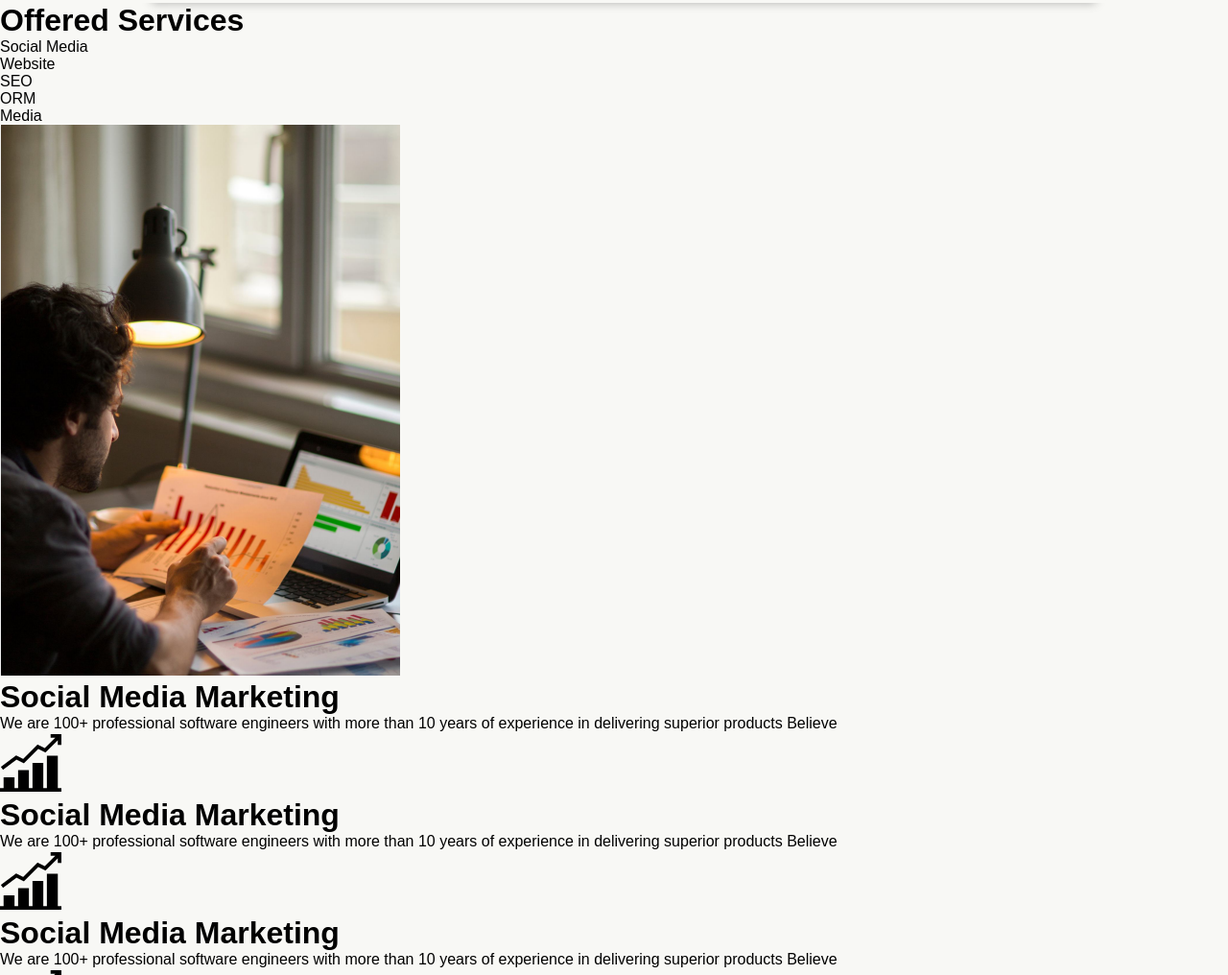
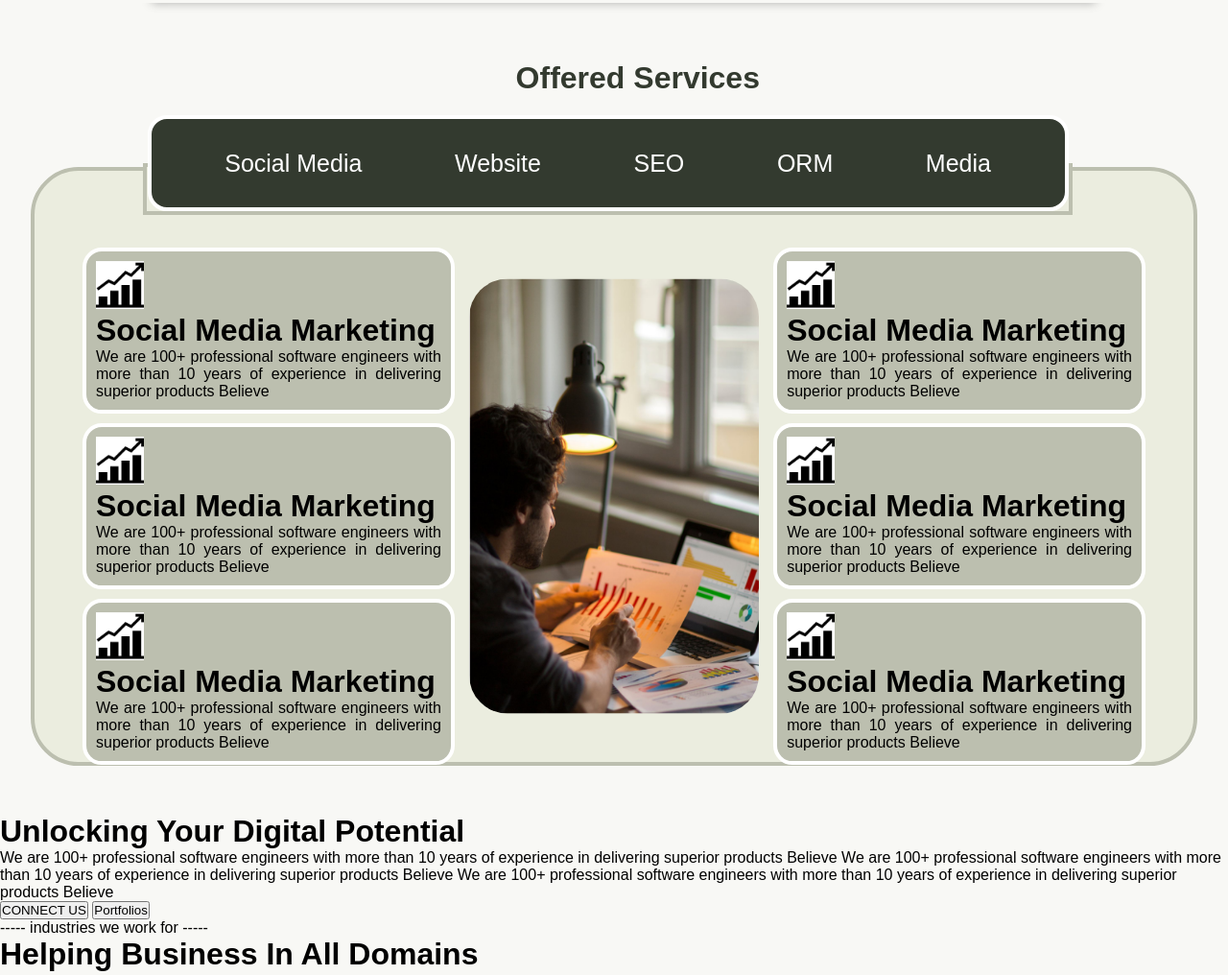
Before and after one commit to PranayTejaReddy27/JRD-Web-Solutions, a website: page public/index.html in a window 1280 px wide. Shown: the part 1639-2655 px from the top of the page at 96% size. Drawn offline with Linux system fonts and the light colour scheme; a web font is replaced by a local one.

Commit message:
commit10

```diff
--- a/public/index.css
+++ b/public/index.css
@@ -229,7 +229,6 @@ main{
     display: flex;
     align-items: center;
     justify-content: center;
-
 }
 .clients-satisfactions-inner-div{
     display: flex;
@@ -264,7 +263,6 @@ main{
 .clients-satisfactions-icons {
     display: -webkit-flex;
     margin-left: 30px;
-
 }
 .bitmoji-1{
     margin-top: -15px;
@@ -297,7 +295,6 @@ main{
     width: 15%;
     aspect-ratio: 2/1;
     object-fit: contain;
-
 }
 .why-choose-us-title{
     position: relative;
@@ -354,7 +351,6 @@ main{
     flex-direction: column;
     gap: 5px;
     max-height: 30px;
-
 }
 .advantages-icon h1{
     color: rgb(51, 59, 51);
@@ -400,7 +396,83 @@ main{
 }
 .call-us-now-extend h2{
     font-size: 25px;
-
+}
+.offered-services-title{
+    position: relative;
+    margin-left: 42vw;
+    margin-top: 60px;
+    color:rgb(51,58,47);
+}
+.offered-services-list{
+    display: flex;
+    position: relative;
+    flex-direction: row;
+    gap: 20px;
+    height: 100px;
+    width: 75vw;
+    background-color:  rgb(51,58,47);
+    align-items: center;
+    justify-content: space-evenly;
+    left: 12%;
+    margin-top: 20px;
+    color: white;
+    font-size: 25px;
+    border-radius: 20px;
+    z-index: 2;
+    border: solid 4px white;
+}
+.offered-services-list-outterbox{
+    height: 54px;
+    width: 75.7vw;
+    position: relative;
+    margin-top: -50px;
+    background-color: rgb(235, 237, 223);
+    left: 11.65%;
+    border: solid 4px rgb(188, 191, 175);
+    z-index: 1;
+}
+.offered-services{
+    display: flex;
+    position: relative;
+    border: solid 4px rgb(188, 191, 175);
+    background-color: rgb(235, 237, 223);
+    width: 95vw;
+    height: 78vh;
+    left: 50%;
+    transform: translate(-50%,-8%);
+    border-radius: 50px;
+    padding: 50px 20px 20px 20px;
+}
+.offered-services-img{
+    left: 50%;
+    top: 55%;
+    transform: translate(-50%,-50%);
+    position: absolute;
+    width: 25%;
+    aspect-ratio: 1/1.5;
+    border-radius: 40px;
+}
+.offered-services-infos{
+    display: grid;
+    grid-template-columns:1fr  1fr; /* Two equal columns */
+    gap: 10px; /* Space between items */
+    column-gap: 30%;
+    padding: 30px;
+    text-align: justify;
+}
+.offered-services-info{
+    height: auto;
+    width: auto;
+    padding: 10px;
+    background-color: rgb(188, 191, 175) ;
+    border: solid 4px white;
+    border-radius: 20px;
+}
+.offered-services-info img{
+    background-color: white;
+    width: 50px;
+    height: 50px;
+    position: relative;
 }
 @media screen and (max-width: 878px) {
     .logo{
@@ -423,7 +495,6 @@ main{
         position: absolute;
         right: 5%;
         margin-top: 10px;
-
     }
     .nav-active {
         display: flex;
@@ -615,7 +686,6 @@ main{
     .why-choose-us-info-extands{
         display: flex;
         flex-direction: row;
-
     }
     .learn-more{
         position: absolute;
--- a/public/index.html
+++ b/public/index.html
@@ -164,43 +164,61 @@
     </div>
     <div class="offered-services-list-outterbox"></div>
     <div class="offered-services">
-        <img src="images/offered-services.png" alt="">
-        <div class="offered-services-info-top-bottom">
-            <div class="offered-services-info-left">
+        <img  class="offered-services-img" src="images/offered-services.png" alt="">
+        <div class="offered-services-infos">
+            <div class="offered-services-info">
+                <img src="images/stats.png" alt="">
                 <h1>Social Media Marketing</h1>
                 <p>We are 100+ professional
                     software engineers with more
                     than 10 years of experience in
                     delivering superior products
                     Believe </p>
+            </div>
+            <div class="offered-services-info">
                 <img src="images/stats.png" alt="">
-            </div>
-            <div class="offered-services-info-right">
                 <h1>Social Media Marketing</h1>
                 <p>We are 100+ professional
                     software engineers with more
                     than 10 years of experience in
                     delivering superior products
                     Believe </p>
+            </div>
+            <div class="offered-services-info">
                 <img src="images/stats.png" alt="">
-            </div>
-            <div class="offered-services-info-left">
                 <h1>Social Media Marketing</h1>
                 <p>We are 100+ professional
                     software engineers with more
                     than 10 years of experience in
                     delivering superior products
                     Believe </p>
+            </div>
+            <div class="offered-services-info">
                 <img src="images/stats.png" alt="">
-            </div>
-            <div class="offered-services-info-right">
                 <h1>Social Media Marketing</h1>
                 <p>We are 100+ professional
                     software engineers with more
                     than 10 years of experience in
                     delivering superior products
                     Believe </p>
+            </div>
+            <div class="offered-services-info">
                 <img src="images/stats.png" alt="">
+                <h1>Social Media Marketing</h1>
+                <p>We are 100+ professional
+                    software engineers with more
+                    than 10 years of experience in
+                    delivering superior products
+                    Believe </p>
+            </div>
+            <div class="offered-services-info">
+                <img src="images/stats.png" alt="">
+                <h1>Social Media Marketing</h1>
+                <p>We are 100+ professional
+                    software engineers with more
+                    than 10 years of experience in
+                    delivering superior products
+                    Believe </p>
             </div>
         </div>
     </div>
@@ -227,11 +245,11 @@
     </div>
     <div class="our-team">
         <h1>Meet Some Of Our Team</h1>
-        <img src="" alt="">
-        <img src="" alt="">
-        <img src="" alt="">
-        <img src="" alt="">
-        <img src="" alt="">
+        <img src="images/employee-1.png" alt="">
+        <img src="images/employee-1.png" alt="">
+        <img src="images/employee-1.png" alt="">
+        <img src="images/employee-1.png" alt="">
+        <img src="images/employee-1.png" alt="">
     </div>
     <div class="our-projects">
         <p>----- our projects -----</p>
--- a/public/index.js
+++ b/public/index.js
@@ -4,7 +4,6 @@ const slides = document.querySelectorAll(".slide-item");
 const prevBtn = document.querySelector('.prev-btn');
 const nextBtn = document.querySelector('.next-btn');
 const letschat = document.querySelector('.letschat');
-
 
 //menu bar
 burger.addEventListener('click', () => {
```
Also changed, not shown: public/images/employee-1.jpg (added), public/images/employee-1.png (added).
